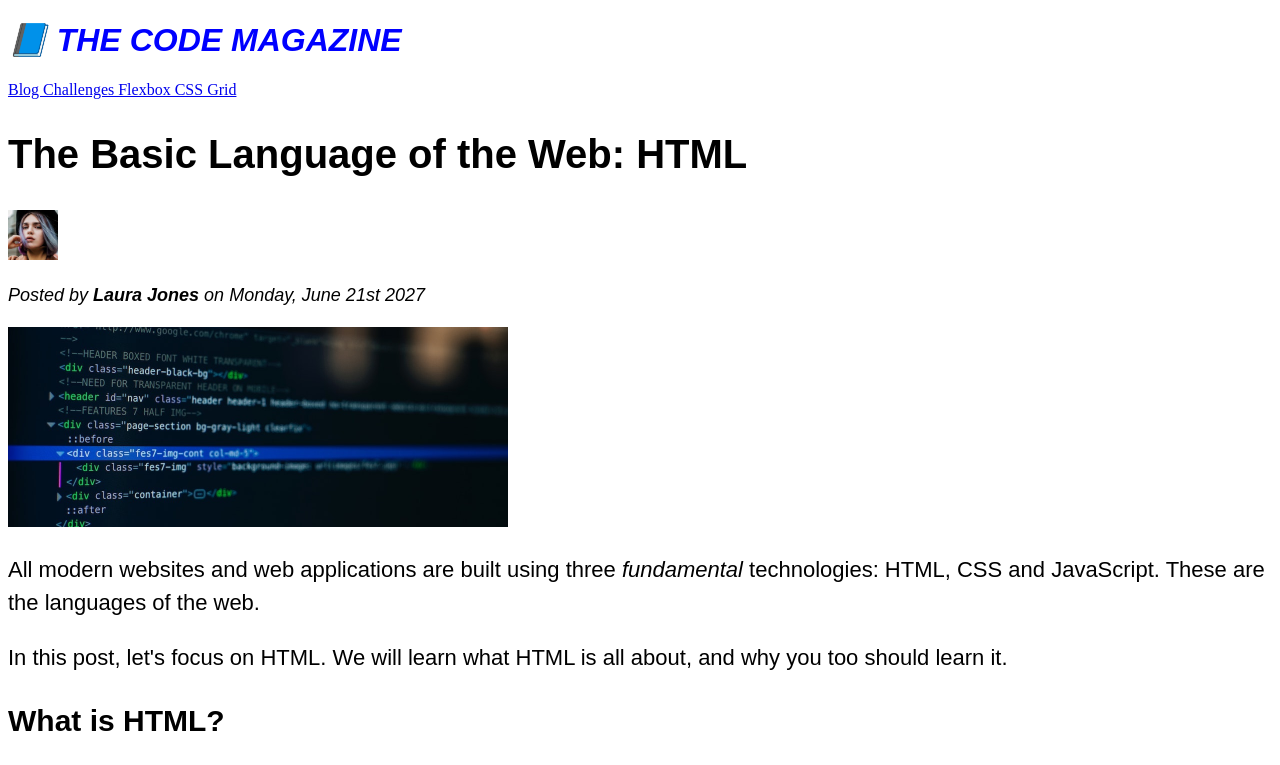
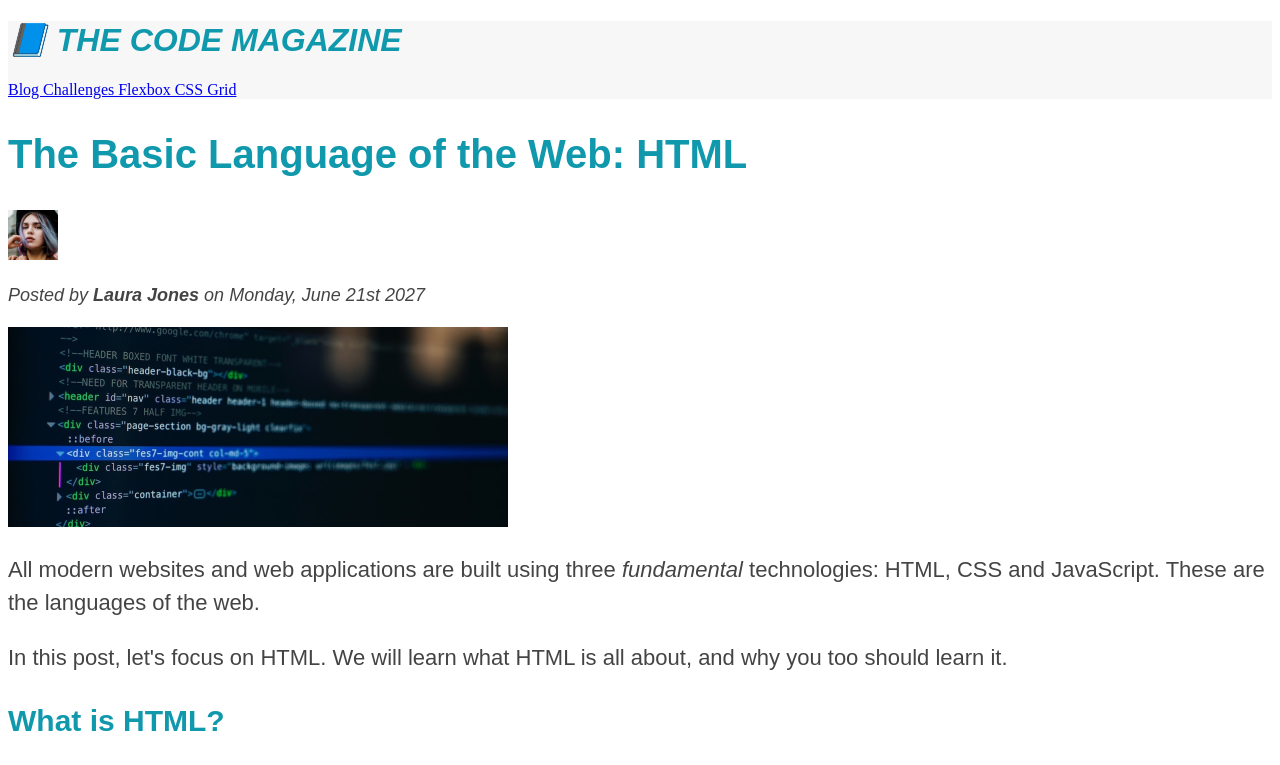
Before and after one commit to 08024763000biyi-dev/web-dev-journey-2026, a plain HTML site: page code-magazine/index.html in a window 1280 px wide. Shown: the top 765 px of the page. Drawn offline with Linux system fonts and the light colour scheme.

Commit message:
learn: study CSS colors

```diff
--- a/code-magazine/index.html
+++ b/code-magazine/index.html
@@ -7,7 +7,7 @@
     <link rel="stylesheet" href="style.css" />
   </head>
   <body>
-    <header>
+    <header class="main-header">
       <h1>📘 The Code Magazine</h1>
 
       <nav><a href="blog.html">Blog Challenges Flexbox CSS Grid</a></nav>
--- a/code-magazine/style.css
+++ b/code-magazine/style.css
@@ -5,10 +5,17 @@ h4,
 p,
 li {
   font-family: sans-serif;
+  color: #444;
+}
+
+h1,
+h2,
+h3 {
+  color: #1098ad;
 }
 
 h1 {
-  color: blue;
+  color: #1098ad;
   font-size: 26xp;
   text-transform: uppercase;
   font-style: italic;
@@ -63,6 +70,16 @@ li {
   list-style: none;
 } */
 
-.related{
+.related {
   list-style: none;
 }
+
+.main-header {
+  background-color: #f7f7f7;
+}
+
+aside {
+  background-color: #f7f7f7;
+  border-top: 5px solid #1098ad;
+  border-bottom: 5px solid #1098ad;
+}
```
